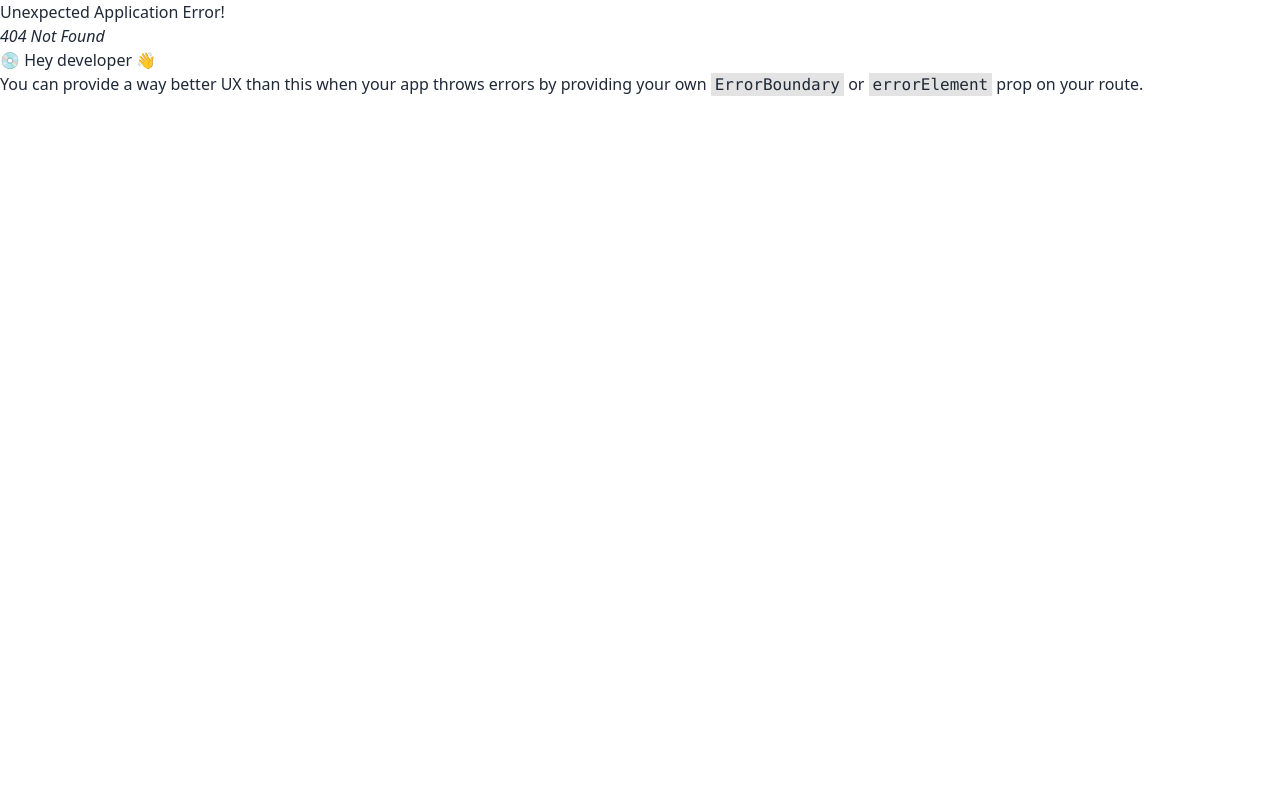
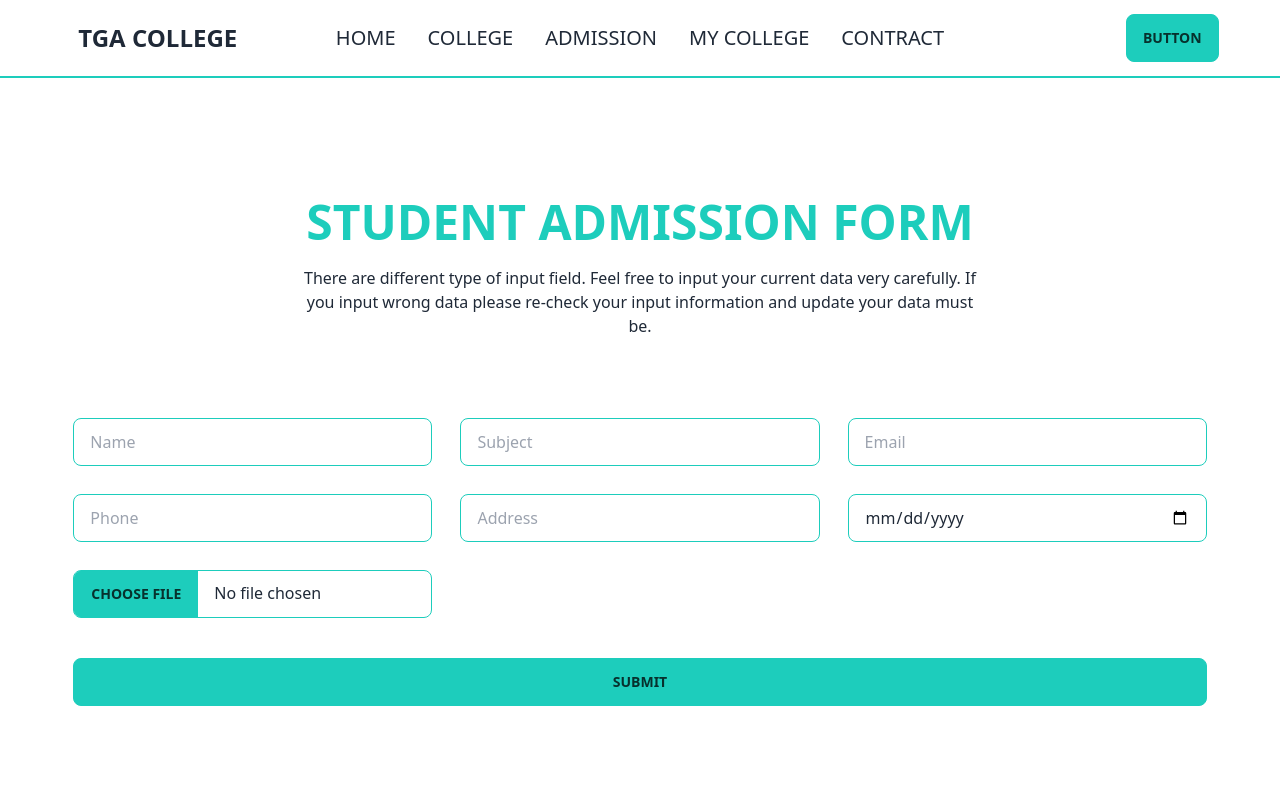
Before and after one commit to Abu-Taieb/college-booking-client, a React (Vite) app: page /form in a window 1280 px wide. Before the commit this address had no page. Shown: the top 800 px of the page. Built offline with nearby package versions, Linux system fonts and the light colour scheme.

Commit message:
Input form design Done

```diff
--- a/src/Pages/Admission/Admission.jsx
+++ b/src/Pages/Admission/Admission.jsx
@@ -1,9 +1,33 @@
+import { useEffect, useState } from "react";
+import AdmissionCard from "./AdmissionCard";
+
 const Admission = () => {
-    return (
-        <div>
-            <h2>Admission</h2>
+  const [admissions, setAdmissions] = useState([]);
+
+  useEffect(() => {
+    fetch("college.json")
+      .then((res) => res.json())
+      .then((data) => setAdmissions(data));
+  }, []);
+
+  return (
+    <div className="w-11/12 m-auto py-16">
+        <div className="text-center py-10 w-full md:w-3/5 m-auto mb-10">
+          <h2 className="text-3xl md:text-4xl lg:text-5xl font-bold uppercase mb-5">
+            Choose your best Colleges
+          </h2>
+          <p className="">
+            There are three type of colleges. All colleges are top of the world.
+            You can chose any college of your choice.
+          </p>
         </div>
-    );
+      <div className="grid grid-cols-1 md:grid-cols-2 lg:grid-cols-3 gap-10">
+        {admissions.map((admission) => (
+          <AdmissionCard key={admission} admission={admission}></AdmissionCard>
+        ))}
+      </div>
+    </div>
+  );
 };
 
 export default Admission;
--- /dev/null
+++ b/src/Pages/Admission/AdmissionCard.jsx
@@ -0,0 +1,29 @@
+import React from "react";
+import { Link } from "react-router-dom";
+
+const AdmissionCard = ({ admission }) => {
+  const admitData = admission.college;
+  return (
+    <div>
+      <div className="card w-full bg-accent text-accent-content">
+        <div className="card-body text-center">
+          <h2 className="card-title text-2xl uppercase font-bold justify-center">
+            {admitData.name}
+          </h2>
+          <hr className="border-black my-2" />
+          <p className="py-3 text-justify">
+            If you want to grow up your career and future then you can admission
+            in this College.
+          </p>
+          <div className="card-actions justify-end">
+            <Link to={'/form'}>
+              <button className="btn">Details</button>
+            </Link>
+          </div>
+        </div>
+      </div>
+    </div>
+  );
+};
+
+export default AdmissionCard;
--- /dev/null
+++ b/src/Pages/Admission/Form.jsx
@@ -0,0 +1,64 @@
+import React from "react";
+
+const Form = () => {
+  return (
+    <div className="w-full md:w-11/12 m-auto px-5 py-20">
+        <div className="text-center py-10 w-full md:w-3/5 m-auto mb-10">
+        <h2 className="text-3xl md:text-4xl lg:text-5xl font-bold uppercase mb-5 text-accent ">
+          Student Admission Form
+        </h2>
+        <p className="">
+          There are different type of input field. Feel free to input your current data very carefully. If you input wrong data please re-check your input information and update your data must be.
+        </p>
+      </div>
+      <form>
+        <div className="grid grid-cols-1 md:grid-cols-2 lg:grid-cols-3 gap-7">
+          <input
+            type="text"
+            placeholder="Name"
+            className="input input-bordered input-accent w-full"
+            required
+          />
+          <input
+            type="text"
+            placeholder="Subject"
+            className="input input-bordered input-accent w-full"
+            required
+          />
+          <input
+            type="email"
+            placeholder="Email"
+            className="input input-bordered input-accent w-full"
+            required
+          />
+          <input
+            type="number"
+            placeholder="Phone"
+            className="input input-bordered input-accent w-full"
+            required
+          />
+          <input
+            type="text"
+            placeholder="Address"
+            className="input input-bordered input-accent w-full"
+            required
+          />
+          <input
+            type="date"
+            placeholder="Date of Birth"
+            className="input input-bordered input-accent w-full"
+            required
+          />
+          <input
+            type="file"
+            required
+            className="file-input file-input-bordered file-input-accent w-full"
+          />
+        </div>
+        <button className="btn btn-block btn-accent my-10">Submit</button>
+      </form>
+    </div>
+  );
+};
+
+export default Form;
--- a/src/Pages/College/College.jsx
+++ b/src/Pages/College/College.jsx
@@ -1,5 +1,6 @@
 import { useEffect, useState } from "react";
 import CollegeRouteData from "./CollegeRouteData";
+import Admission from "../Admission/Admission";
 
 const College = () => {
   const [colleges, setColleges] = useState([]);
--- a/src/Pages/Shared/Navbar/Navbar.jsx
+++ b/src/Pages/Shared/Navbar/Navbar.jsx
@@ -27,19 +27,19 @@ const Navbar = () => {
               className="menu menu-sm dropdown-content mt-3 z-[1] p-2 shadow bg-base-100 rounded-box w-52"
             >
               <li>
-                <a>HOME</a>
+                <Link to={"/"}>HOME</Link>
               </li>
               <li>
-                <a>COLLEGE</a>
+                <Link to={"college"}>COLLEGE</Link>
               </li>
               <li>
-                <a>ADMISSION</a>
+                <Link to={"admission"}>ADMISSION</Link>
               </li>
               <li>
-                <a>MY COLLEGE</a>
+                <Link to={"myCollege"}>MY COLLEGE</Link>
               </li>
               <li>
-                <a>CONTACT</a>
+                <Link to={"contact"}>CONTRACT</Link>
               </li>
             </ul>
           </div>
@@ -48,19 +48,19 @@ const Navbar = () => {
         <div className="navbar-center hidden lg:flex">
           <ul className="menu menu-horizontal px-1 text-xl">
             <li>
-              <Link to={'/'}>HOME</Link>
+              <Link to={"/"}>HOME</Link>
             </li>
             <li>
-              <Link to={'college'}>COLLEGE</Link>
+              <Link to={"college"}>COLLEGE</Link>
             </li>
             <li>
-              <Link to={'admission'}>ADMISSION</Link>
+              <Link to={"admission"}>ADMISSION</Link>
             </li>
             <li>
-              <Link to={'myCollege'}>MY COLLEGE</Link>
+              <Link to={"myCollege"}>MY COLLEGE</Link>
             </li>
             <li>
-              <Link to={'contact'}>CONTRACT</Link>
+              <Link to={"contact"}>CONTRACT</Link>
             </li>
           </ul>
         </div>
--- a/src/Routes/Router/Router.jsx
+++ b/src/Routes/Router/Router.jsx
@@ -5,6 +5,7 @@ import College from "../../Pages/College/College";
 import Admission from "../../Pages/Admission/Admission";
 import MyCollege from "../../Pages/MyCollege/MyCollege";
 import Contact from "../../Pages/Contact/Contact";
+import Form from "../../Pages/Admission/Form";
 
 export const router = createBrowserRouter([
   {
@@ -31,6 +32,10 @@ export const router = createBrowserRouter([
         path: "contact",
         element: <Contact></Contact>,
       },
+      {
+        path: "form",
+        element: <Form></Form>,
+      },
     ],
   },
 ]);
```
